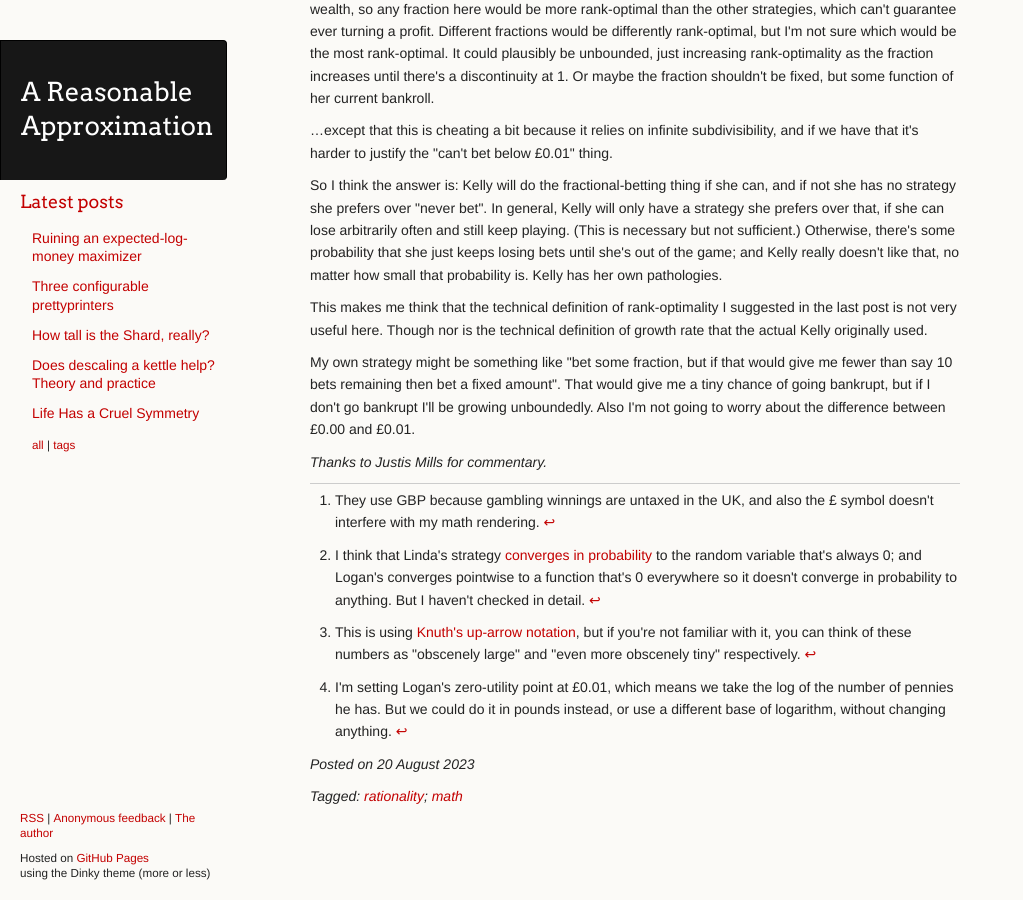
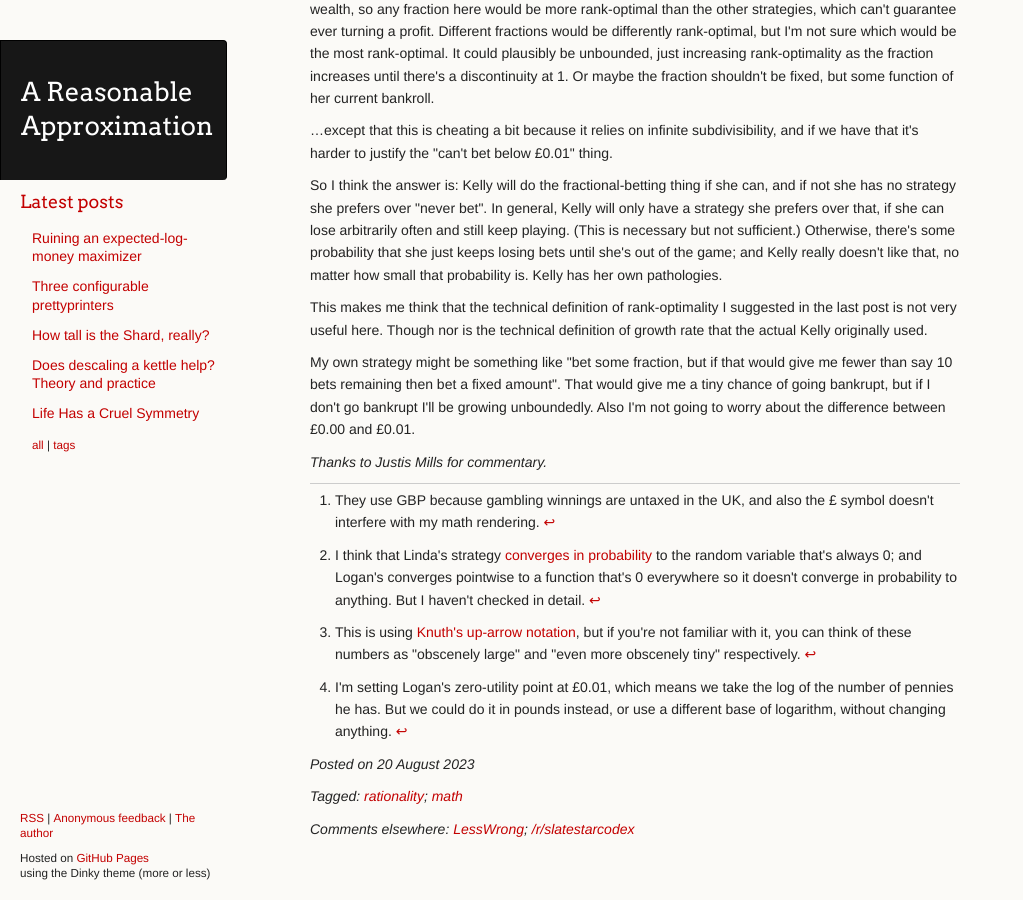
Before and after one commit to ChickenProp/chickenprop.github.com, a Jekyll site: the page built from _posts/2023-08-20-ruining-a-log-money-maximizer.md, in a window 1280 px wide and 900 px high, scrolled down 3653 px. Shown: the whole window, without its empty margins (0-1023 px from the left). Built offline with Jekyll 4.4.1, drawn with Linux system fonts in a browser that asks for light colours; nearby versions of some CDN libraries; formulas are drawn with MathJax 3.

Commit message:
Git push.

```diff
--- a/_posts/2023-08-20-ruining-a-log-money-maximizer.md
+++ b/_posts/2023-08-20-ruining-a-log-money-maximizer.md
@@ -3,6 +3,11 @@ layout: post
 title: "Ruining an expected-log-money maximizer"
 lw_xpost: true
 tags: [rationality, math]
+external_comments:
+  - name: LessWrong
+    url: https://www.lesswrong.com/posts/JAmyTWoukk8xzhE9n/ruining-an-expected-log-money-maximizer
+  - name: /r/slatestarcodex
+    url: https://www.reddit.com/r/slatestarcodex/comments/15wncic/ruining_an_expectedlogmoney_maximizer/
 ---
 Suppose you have a game where you can bet any amount of money. You have a 60% chance of doubling your stake and a 40% chance of losing it.
 
@@ -85,7 +90,7 @@ But all of that feels like small fry compared to this big similarity. I can (giv
 
 ### What about a Kelly bettor?
 
-I've [previously made the case](https://www.lesswrong.com/posts/XnnfYrqaxqvirpxFX/on-kelly-and-altruism) that we should distinguish between "maximizing expected log-money", the thing Logan does; and "betting Kelly", a strategy that merely happens to place the same bets as Logan in certain situations. According to my usage of the term, one bets Kelly when one wants to "rank-optimize" one's wealth, i.e. to become richer with probability 1 than anyone who doesn't bet Kelly, over a long enough time period.
+I've [previously made the case](https://reasonableapproximation.net/2022/11/24/kelly-altriusm.html) that we should distinguish between "maximizing expected log-money", the thing Logan does; and "betting Kelly", a strategy that merely happens to place the same bets as Logan in certain situations. According to my usage of the term, one bets Kelly when one wants to "rank-optimize" one's wealth, i.e. to become richer with probability 1 than anyone who doesn't bet Kelly, over a long enough time period.
 
 It's well established that when offered the bets that ruin Linda, Kelly bets the same as Logan. But what does Kelly do when offered the bets that ruin Logan?
 
```
